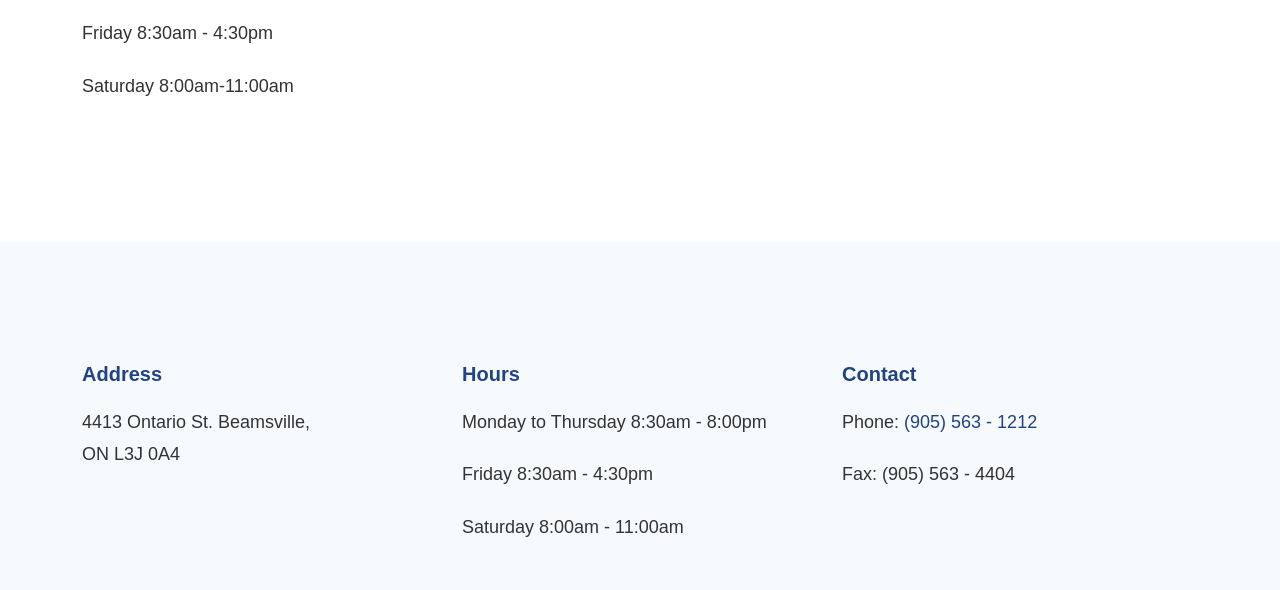
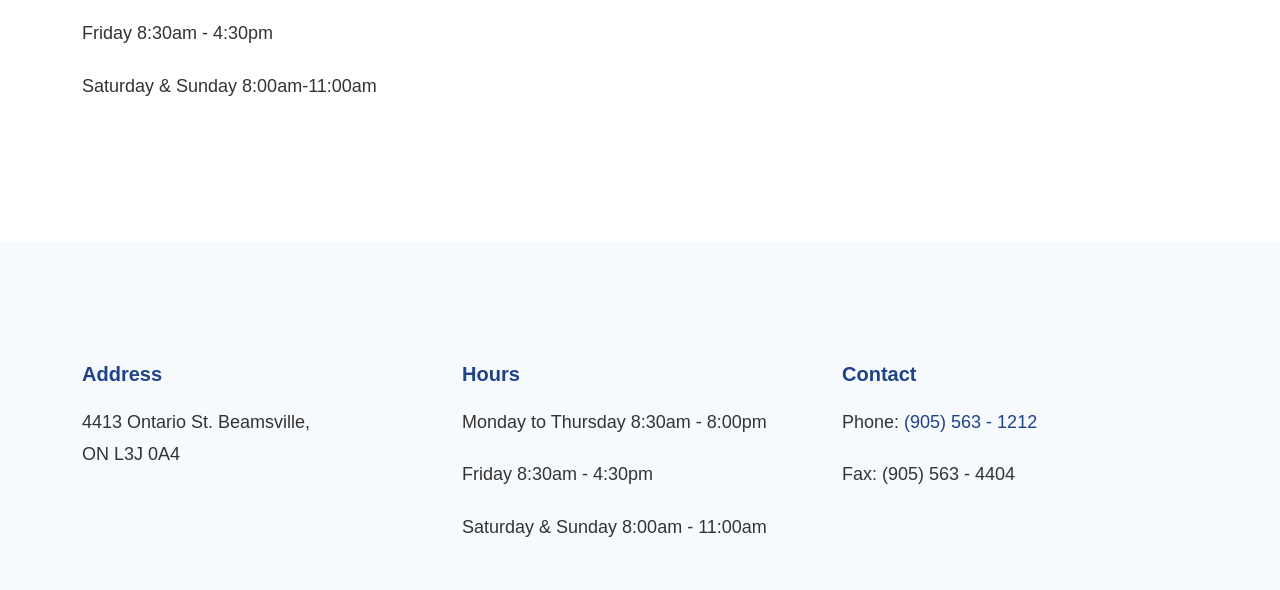
Before and after one commit to lincolnmedweb/lincolnmed, a Next.js app: page /contact in a window 1280 px wide. Shown: the part 915-1505 px from the top of the page. Built offline with nearby package versions, Linux system fonts and the light colour scheme.

Commit message:
update hours

```diff
--- a/components/shared/footer/Footer.tsx
+++ b/components/shared/footer/Footer.tsx
@@ -20,7 +20,7 @@ const Footer = () => {
               <h5>Hours</h5>
               <p>Monday to Thursday 8:30am - 8:00pm</p>
               <p>Friday 8:30am - 4:30pm</p>
-              <p>Saturday 8:00am - 11:00am</p>
+              <p>Saturday & Sunday 8:00am - 11:00am</p>
             </Col>
             <Col lg="4">
               <h5>Contact</h5>
--- a/pages/contact.tsx
+++ b/pages/contact.tsx
@@ -31,7 +31,7 @@ export default function Contact() {
               <h2>Hours of Operation</h2>
               <p>Monday to Thursday 8:30am-8:00pm</p>
               <p>Friday 8:30am - 4:30pm</p>
-              <p>Saturday 8:00am-11:00am</p>
+              <p>Saturday & Sunday 8:00am-11:00am</p>
             </Col>
             <Col lg="6">
               <iframe
```
